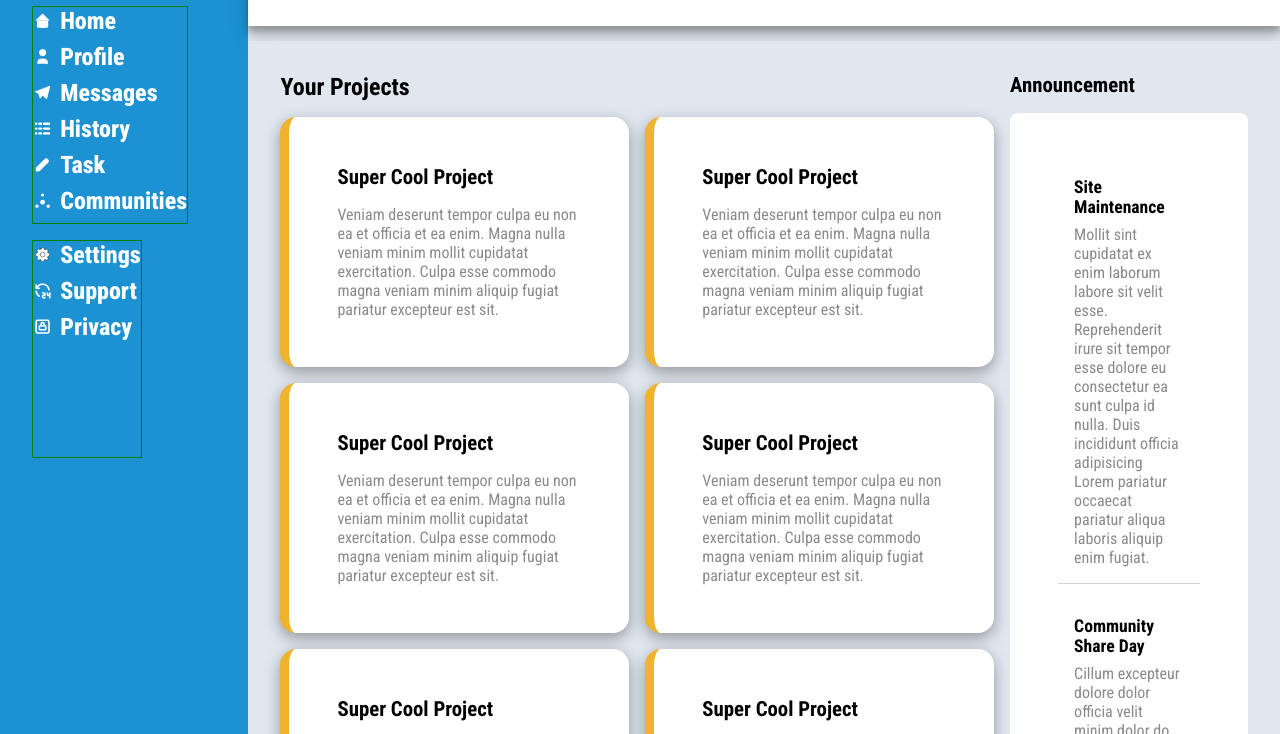
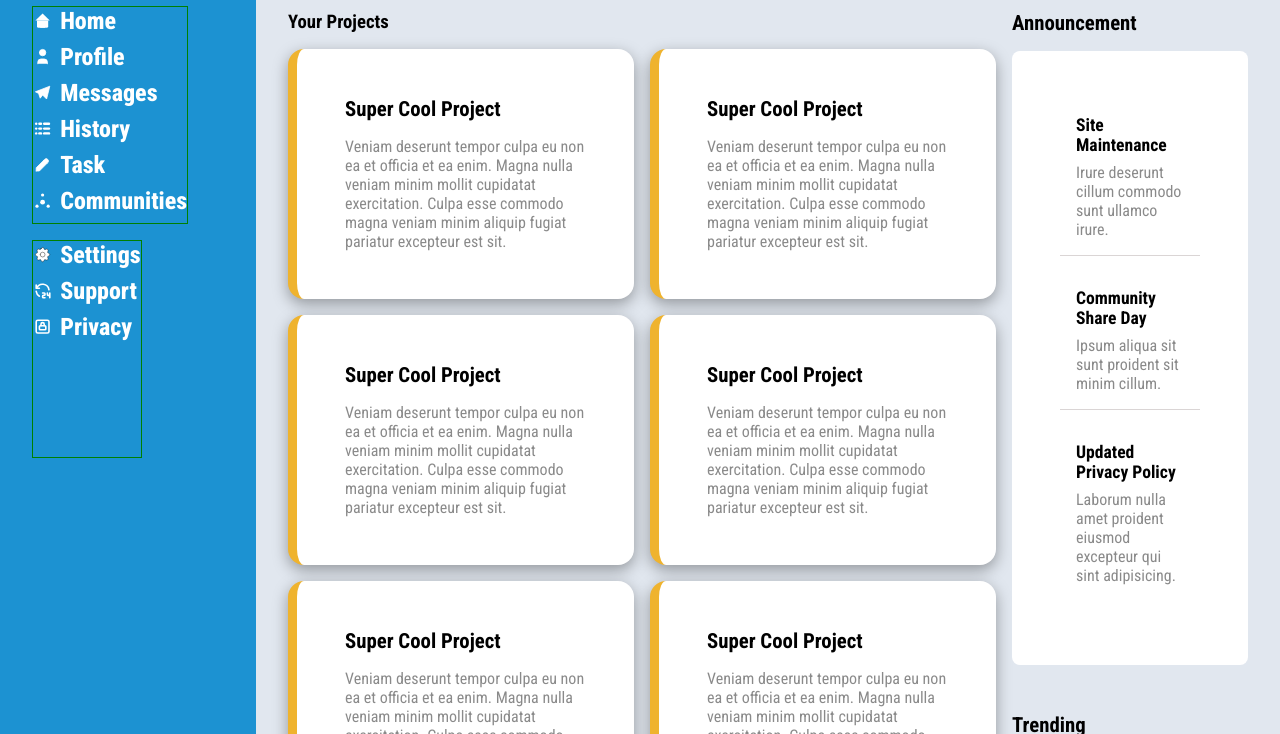
Before and after one commit to Lain-lies/admin-dash-odin-project-ihc, a plain HTML site: page index.html in a window 1280 px wide. Shown: the part 228-962 px from the top of the page. Drawn offline with Linux system fonts and the light colour scheme.

Commit message:
Remove height declaration on multiple selectors
also add small fixes on alignments

```diff
--- a/index.html
+++ b/index.html
@@ -8,9 +8,7 @@
     <title>Admin</title>
 
 </head>
-<body>
-
-    <div class = "outermost-container">
+<body class = "outermost-container">
 
     <div id = "sidebar">
 
@@ -116,7 +114,7 @@
 
     <div id = "header">
 
-            <div>
+
         <div class = "search-container">
             <svg xmlns="http://www.w3.org/2000/svg" viewBox="0 0 24 24" fill="none" stroke="black" stroke-linecap="round" stroke-linejoin="round" width="44" height="44" stroke-width="2">
                 <path d="M10 10m-7 0a7 7 0 1 0 14 0a7 7 0 1 0 -14 0"></path>
@@ -129,7 +127,6 @@
             </form>
         </div>
 
-            </div>
 
         <div class = "profile-container">
             <ul>
@@ -177,46 +174,41 @@
 
     </div>
 
-
     <div id = "main">
 
-            <div class = "projects-container">
-                <div>
+        <div class = "card-container">
             <h3>Your Projects</h3>
-                </div>
-                <div class = "card-container">
-                    <div>
+
+            <div class = "card">
                 <h3>Super Cool Project</h3>
                 <p>Veniam deserunt tempor culpa eu non ea et officia et ea enim. Magna nulla veniam minim mollit cupidatat exercitation. Culpa esse commodo magna veniam minim aliquip fugiat pariatur excepteur est sit.</p>
             </div>
 
-                    <div>
+            <div class = "card">
                 <h3>Super Cool Project</h3>
                 <p>Veniam deserunt tempor culpa eu non ea et officia et ea enim. Magna nulla veniam minim mollit cupidatat exercitation. Culpa esse commodo magna veniam minim aliquip fugiat pariatur excepteur est sit.</p>
             </div>
 
-                    <div>
+            <div class = "card">
                 <h3>Super Cool Project</h3>
                 <p>Veniam deserunt tempor culpa eu non ea et officia et ea enim. Magna nulla veniam minim mollit cupidatat exercitation. Culpa esse commodo magna veniam minim aliquip fugiat pariatur excepteur est sit.</p>
             </div>
 
-                    <div>
+            <div class = "card">
                 <h3>Super Cool Project</h3>
                 <p>Veniam deserunt tempor culpa eu non ea et officia et ea enim. Magna nulla veniam minim mollit cupidatat exercitation. Culpa esse commodo magna veniam minim aliquip fugiat pariatur excepteur est sit.</p>
             </div>
 
-                    <div>
+            <div class = "card">
                 <h3>Super Cool Project</h3>
                 <p>Veniam deserunt tempor culpa eu non ea et officia et ea enim. Magna nulla veniam minim mollit cupidatat exercitation. Culpa esse commodo magna veniam minim aliquip fugiat pariatur excepteur est sit.</p>
             </div>
 
-                    <div>
+            <div class = "card">
                 <h3>Super Cool Project</h3>
                 <p>Veniam deserunt tempor culpa eu non ea et officia et ea enim. Magna nulla veniam minim mollit cupidatat exercitation. Culpa esse commodo magna veniam minim aliquip fugiat pariatur excepteur est sit.</p>
             </div>
         </div>
-            </div>
-
 
         <div class = "announce-trend-container">
 
@@ -227,21 +219,21 @@
                 <ul>
                     <li>
                         <h4>Site Maintenance</h4>
-                            <p>Mollit sint cupidatat ex enim laborum labore sit velit esse. Reprehenderit irure sit tempor esse dolore eu consectetur ea sunt culpa id nulla. Duis incididunt officia adipisicing Lorem pariatur occaecat pariatur aliqua laboris aliquip enim fugiat.</p>
+                        <p>Irure deserunt cillum commodo sunt ullamco irure.</p>
 
                     </li>
 
                     <li>
 
                         <h4>Community Share Day</h4>
-                            <p>Cillum excepteur dolore dolor officia velit minim dolor do aute irure occaecat ut. Nulla voluptate do dolore aute reprehenderit est mollit minim ex nostrud ex labore non velit. Consequat irure in non in commodo cillum amet esse ut commodo elit.</p>
+                        <p>Ipsum aliqua sit sunt proident sit minim cillum.</p>
 
                     </li>
 
                     <li>
 
                         <h4>Updated Privacy Policy</h4>
-                            <p>Mollit sint cupidatat ex enim laborum labore sit velit esse. Reprehenderit irure sit tempor esse dolore eu consectetur ea sunt culpa id nulla. Duis incididunt officia adipisicing Lorem pariatur occaecat pariatur aliqua laboris aliquip enim fugiat.</p>
+                        <p>Laborum nulla amet proident eiusmod excepteur qui sint adipisicing.</p>
 
                     </li>
 
@@ -306,6 +298,5 @@
 
     </div>
 
-    </div>
 </body>
 </html>
--- a/styles.css
+++ b/styles.css
@@ -16,26 +16,22 @@ body{
 
 }
 
+.outermost-container{
 
-.outermost-container{
+    min-height: 100vh;
     display: grid;
-    grid-template-columns: 1fr 4fr 1fr;
-    grid-template-rows: 1fr 8fr;
-    grid-template-areas:
-    "sidebar header header"
-    "sidebar main main";
-    height: fit-content;
+    grid-template-columns: 1fr 4fr;
+    grid-template-rows: auto 4fr;
 }
 
 .outermost-container #sidebar{
 
-    grid-area: sidebar;
+    grid-area: 1 / 1 / -1 / 2;
     gap: 1rem;
     display: grid;
     justify-items: center;
     grid-template-rows: 1fr 1fr 1fr 5fr;
     background: #1c92d2;
-    height: min-content;
 
 }
 
@@ -77,7 +73,6 @@ span{
     gap: 0.5rem;
     font-size: 1.5rem;
     color: black;
-    height:fit-content;
     margin-bottom: 0.5rem;
 }
 
@@ -106,14 +101,14 @@ span{
 
 .outermost-container #header{
 
-    grid-area: header;
+    grid-area: 1 / 2 / 2 / -1;
     display: grid;
     grid-template: 1fr 2fr/ 2fr repeat(3, 1fr) ;
     grid-template-areas:
     "search search search profile"
     "greet greet menu menu";
     box-shadow: rgba(0, 0, 0, 0.19) 0px 10px 20px, rgba(0, 0, 0, 0.23) 0px 6px 6px;
-    background-color: white;
+    background-color:white;
 
 
 }
@@ -129,9 +124,7 @@ span{
     display: flex;
     width: 100%;
     justify-content: center;
-    height: 100%;
     gap: 0.5rem;
-    /* padding-top: 0.5rem; */
     align-items: center;
 
 }
@@ -145,8 +138,6 @@ span{
 
 .search-container form{
 
-    /* width: 70%;
-    height: 100%; */
     display: flex;
     width:fit-content;
     align-items: center;
@@ -175,10 +166,8 @@ span{
 
     grid-area: profile;
     width: 80%;
-    height: 100%;
-    padding-top: 0.3rem;
+    padding-top: 0.7rem;
     display: flex;
-    /* justify-content: center; */
     align-items: center;
     gap: 1rem;
 }
@@ -271,37 +260,43 @@ span{
 .outermost-container #main{
 
     margin-top: 15px;
-    grid-area: main;
     display: grid;
     grid-template-columns: 3fr 1fr;
-    /* grid-template-rows: 1fr 3fr; */
     background-color: #e1e7ef;
     padding: 2rem;
     gap: 1rem;
 
 }
 
+
 #main .projects-container h3{
 
     font-size: 1.5rem;
     margin-bottom: 1rem;
 }
+
+
 #main .card-container{
     display: grid;
-    grid-template-columns: repeat(2, 1fr);
-    grid-auto-rows: max-content;
+    grid-template-rows: auto auto auto auto 1fr;
+    grid-template-columns: 1fr 1fr;
     gap: 1rem;
 
 }
 
-#main .card-container > *{
+#main .card-container h3{
+
+    grid-column: 1 / -1;
+}
+
+#main .card-container .card{
 
     border-radius: 1rem;
     border-left: 0.6rem solid#efb32e;
     padding: 3rem;
     box-shadow: rgba(0, 0, 0, 0.35) 0px 5px 15px;
     background-color: white;
-    min-height: 50%;
+
 }
 
 #main .card-container > div > h3{
@@ -316,11 +311,12 @@ span{
 
 #main .announce-trend-container{
 
-    grid-template-rows: 1fr 1fr;
     gap: 1rem;
-    height: min-content;
+    display: grid;
+    grid-template-rows: auto auto 1fr;
 
 }
+
 #main .announce-trend-container div{
 
     margin-bottom: 2rem;
```
Lines whose indentation alone changed are shown as unchanged.
